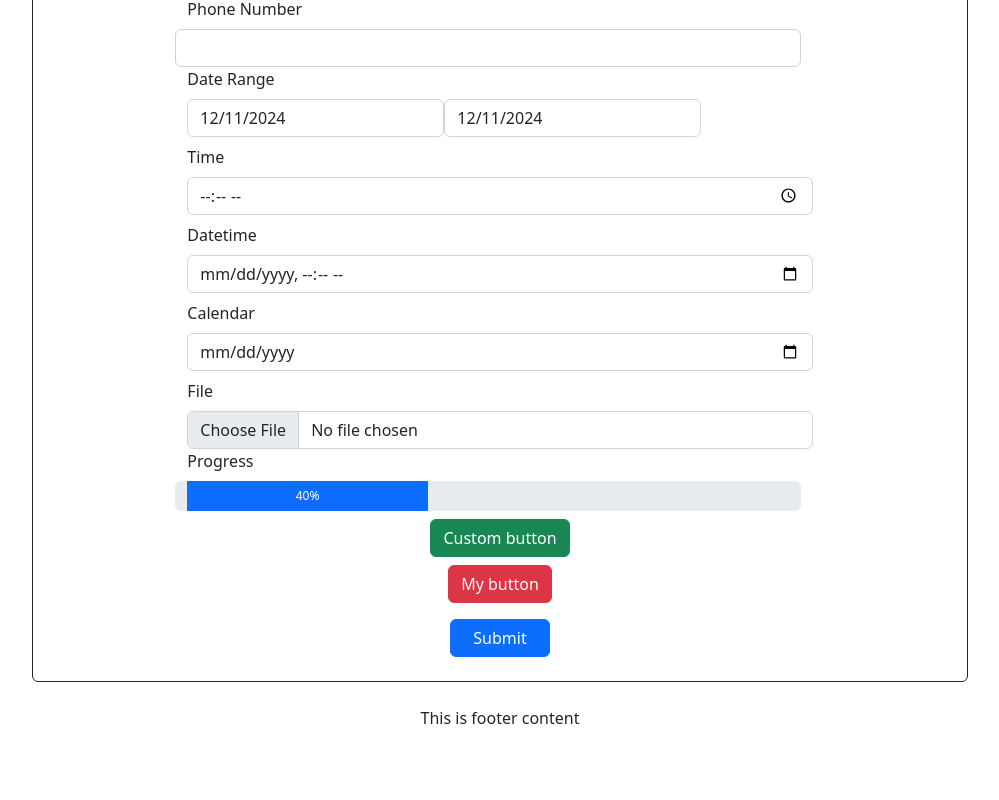
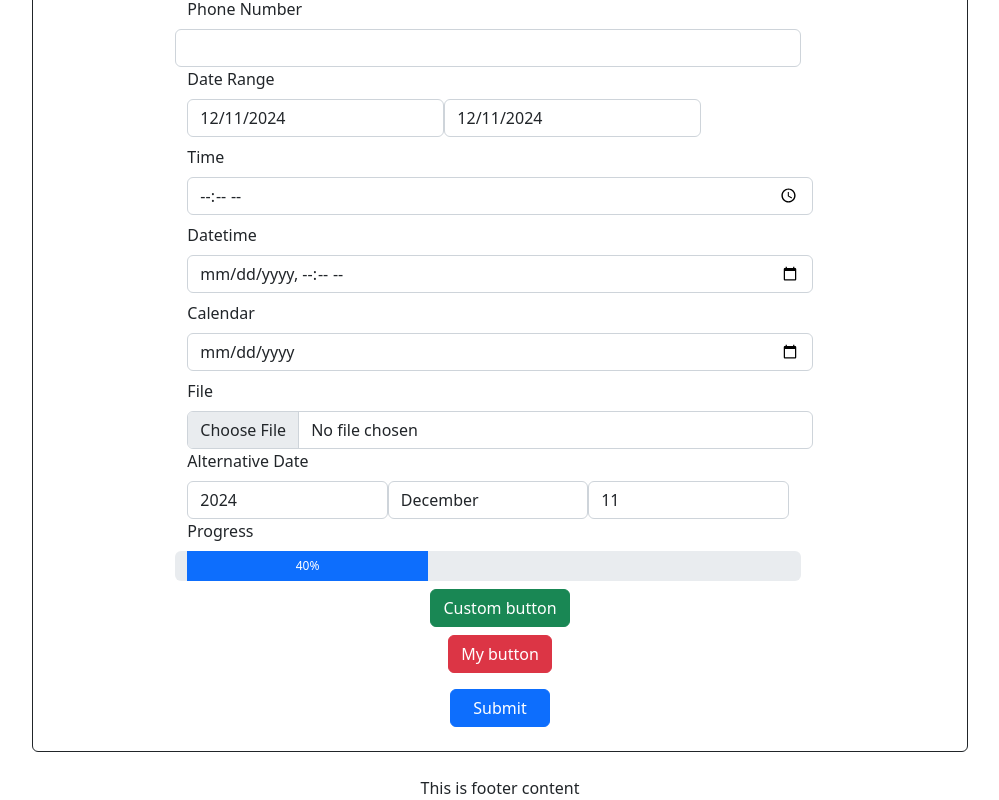
Before and after one commit to BhargavAlois/RJSF-FROM-SCRATCH, a React (Create React App) app: page / in a window 1280 px wide. Shown: the part 627-1427 px from the top of the page, without its empty margins (140-1139 px from the left). Before the commit the page ends 1357 px from the top, so only its background shows below. Built offline with nearby package versions, Linux system fonts and the light colour scheme.

Commit message:
Added alt-date case

```diff
--- a/src/templates/CustomContentTemplate.js
+++ b/src/templates/CustomContentTemplate.js
@@ -3,17 +3,18 @@ import DatePicker from "react-datepicker";
 import "react-datepicker/dist/react-datepicker.css";
 import Button from "../widgets/ButtonWidget";
 
-const CustomContentTemplate = ({ formData, handleChange, uiSchema, schema, errors }) => {
+const CustomContentTemplate = ({ formData, handleChange, uiSchema, schema, errors, onChange, onSuccess, onError }) => {
   const [preview, setPreview] = useState();
   const [fileDetails, setFileDetails] = useState(null);
+
   const renderField = (field, fieldName) => {
     const { title, enum: enumValues } = field;
     const uiField = uiSchema[fieldName] || {};
     const widget = uiField["ui:widget"] || "text";
     const errorMessage = errors[fieldName];
     const fieldClass = uiField["ui:classNames"] || "form-control";
-    const errorMessageClass = uiField["ui:errorMessageClass"] || "text-danger";
-    const layoutClass = uiField["ui:layout"] === "row" ? "form-group row" : "form-group";
+    // const errorMessageClass = uiField["ui:errorMessageClass"] || "text-danger";
+    const layoutClass = uiField["ui:layout"];
     const colClass = uiField["ui:col"] ? `col-${uiField["ui:col"]}` : "col-12";
     const isColumnLayout = uiField["ui:layout"] === "column";
 
@@ -35,6 +36,11 @@ const CustomContentTemplate = ({ formData, handleChange, uiSchema, schema, error
       handleChange(fieldName, file);
     };
 
+    const handleChangeDatePart = (part, value) => {
+      const updatedDate = { ...formData[fieldName] };
+      updatedDate[part] = value;
+      handleChange(fieldName, updatedDate);
+    };
 
     switch (widget) {
       case "password":
@@ -197,6 +203,115 @@ const CustomContentTemplate = ({ formData, handleChange, uiSchema, schema, error
           </div>
         );
 
+      case "alt-date":
+        const { yearsRange, format: dateFormat } = uiField["ui:options"] || {};
+        const startYear = yearsRange ? yearsRange[0] : 1900;
+        const endYear = yearsRange ? yearsRange[1] : 2100;
+
+        const months = [
+          "January", "February", "March", "April", "May", "June", "July", "August", "September", "October", "November", "December"
+        ];
+
+        const getDaysInMonth = (month, year) => {
+          return new Date(year, month, 0).getDate();
+        };
+
+        const dayOptions = [];
+        const monthOptions = months.map((month, index) => (
+          <option key={index} value={index + 1}>
+            {month}
+          </option>
+        ));
+        const yearOptions = [];
+        for (let i = startYear; i <= endYear; i++) {
+          yearOptions.push(<option key={i} value={i}>{i}</option>);
+        }
+
+        const selectedYear = formData[fieldName]?.year || new Date().getFullYear();
+        const selectedMonth = formData[fieldName]?.month || new Date().getMonth() + 1;
+        const selectedDay = formData[fieldName]?.day || new Date().getDate();
+        const daysInMonth = getDaysInMonth(selectedMonth, selectedYear);
+
+        for (let i = 1; i <= daysInMonth; i++) {
+          dayOptions.push(<option key={i} value={i}>{i}</option>);
+        }
+
+        const isYMD = dateFormat === "YMD";
+        const isMDY = dateFormat === "MDY";
+
+        return (
+          <div key={fieldName} className={`${layoutClass} ${colClass}`}>
+            <label className="form-label">{title || fieldName}</label>
+            <div className={`${isColumnLayout ? "d-flex flex-column" : "d-flex flex-row"}`}>
+              {isYMD && (
+                <>
+                  <select
+                    name={`${fieldName}_year`}
+                    className={fieldClass}
+                    value={selectedYear}
+                    onChange={(e) => handleChangeDatePart("year", e.target.value)}
+                  >
+                    <option value="">Year</option>
+                    {yearOptions}
+                  </select>
+                  <select
+                    name={`${fieldName}_month`}
+                    className={fieldClass}
+                    value={selectedMonth}
+                    onChange={(e) => handleChangeDatePart("month", e.target.value)}
+                  >
+                    <option value="">Month</option>
+                    {monthOptions}
+                  </select>
+                  <select
+                    name={`${fieldName}_day`}
+                    className={fieldClass}
+                    value={selectedDay}
+                    onChange={(e) => handleChangeDatePart("day", e.target.value)}
+                  >
+                    <option value="">Day</option>
+                    {dayOptions}
+                  </select>
+                </>
+              )}
+              {isMDY && (
+                <>
+                  <select
+                    name={`${fieldName}_month`}
+                    className={fieldClass}
+                    value={selectedMonth}
+                    onChange={(e) => handleChangeDatePart("month", e.target.value)}
+                  >
+                    <option value="">Month</option>
+                    {monthOptions}
+                  </select>
+                  <select
+                    name={`${fieldName}_day`}
+                    className={fieldClass}
+                    value={selectedDay}
+                    onChange={(e) => handleChangeDatePart("day", e.target.value)}
+                  >
+                    <option value="">Day</option>
+                    {dayOptions}
+                  </select>
+                  <select
+                    name={`${fieldName}_year`}
+                    className={fieldClass}
+                    value={selectedYear}
+                    onChange={(e) => handleChangeDatePart("year", e.target.value)}
+                  >
+                    <option value="">Year</option>
+                    {yearOptions}
+                  </select>
+                </>
+              )}
+            </div>
+            {errors[fieldName] && errors[fieldName].map((error, index) => (
+              <p key={index} className="text-danger">{error}</p>
+            ))}
+          </div>
+        );
+
       case "date":
         return (
           <div key={fieldName} className="mt-2">
@@ -338,7 +453,6 @@ const CustomContentTemplate = ({ formData, handleChange, uiSchema, schema, error
             {errors[fieldName] && errors[fieldName].map((error, index) => (
               <p key={index} className='text-danger m-0'>{error}</p>
             ))}
-
           </div>
         );
 
@@ -377,7 +491,7 @@ const CustomContentTemplate = ({ formData, handleChange, uiSchema, schema, error
           </div>
         );
 
-      case 'text':
+      case "text":
         console.log();
         return (
           <div key={fieldName} className={`${layoutClass} ${colClass}`}>
@@ -395,8 +509,8 @@ const CustomContentTemplate = ({ formData, handleChange, uiSchema, schema, error
           </div>
         );
 
-      case 'button':
-        return (<Button uiField={uiField} classNames="w-100" />);
+      case "button":
+        return (<Button uiField={uiField} />);
 
       default:
         console.log("No field found");
@@ -404,12 +518,12 @@ const CustomContentTemplate = ({ formData, handleChange, uiSchema, schema, error
   };
 
   return (
-    <>
+    <div>
       {Object.keys(schema.properties).map((fieldName) => {
         const field = schema.properties[fieldName];
         return renderField(field, fieldName);
       })}
-    </>
+    </div>
   );
 };
 
```
